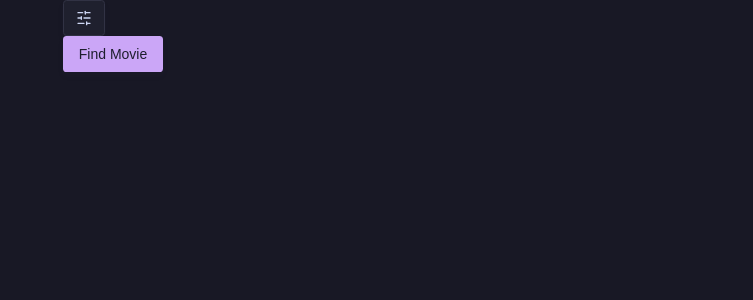
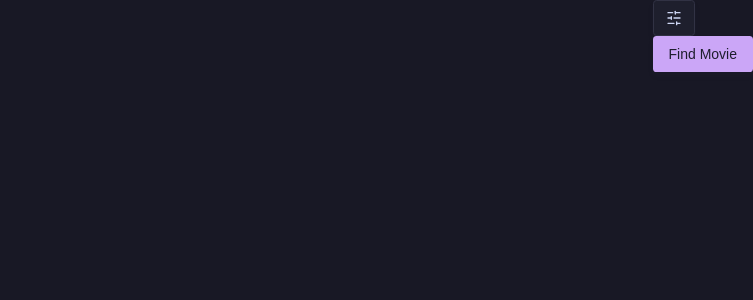
Before and after one commit to joayo13/quickflick, a Next.js app: page / in a window 1280 px wide. Shown: the top 300 px of the page, without its empty margins (527-1280 px from the left). Built offline with nearby package versions, Linux system fonts and the light colour scheme.

Commit message:
made doc no scroll and adjusted opacity animation on card exit

```diff
--- a/src/app/features/DiscoverMovieSection/DiscoverMovieSection.tsx
+++ b/src/app/features/DiscoverMovieSection/DiscoverMovieSection.tsx
@@ -61,8 +61,11 @@ export default function DiscoverMovieSection() {
 
     return (
         <div className="max-w-3xl">
-            <DiscoverMovieForm form={form} />
-            <Button onClick={() => form.handleSubmit(onSubmit)()}>Find Movie</Button>
+            <div className="fixed top-0 right-0">
+                <DiscoverMovieForm form={form} />
+                <Button onClick={() => form.handleSubmit(onSubmit)()}>Find Movie</Button>
+            </div>
+
             <div className="grid place-items-center">{displayDiscoverMovieResults()}</div>
         </div>
     );
--- a/src/app/features/DiscoverMovieSection/components/DiscoverMovieMovieCard.tsx
+++ b/src/app/features/DiscoverMovieSection/components/DiscoverMovieMovieCard.tsx
@@ -15,7 +15,7 @@ export default function DiscoverMovieMovieCard({
 
     useMotionValueEvent(x, "change", (latest) => console.log(latest));
 
-    const opacity = useTransform(x, [-150, 0, 150], [0, 1, 0]);
+    const opacity = useTransform(x, [-70, 0, 70], [0, 1, 0]);
     const rotate = useTransform(x, [-150, 150], [-18, 18]);
 
     const handleDragEnd = () => {
--- /dev/null
+++ b/src/app/features/Toolbar/Toolbar.tsx
@@ -0,0 +1,5 @@
+import React from "react";
+
+export default function Toolbar() {
+    return <div className="fixed top-0 flex w-screen blur-lg"></div>;
+}
--- a/src/app/globals.css
+++ b/src/app/globals.css
@@ -2,6 +2,10 @@
 @import "tw-animate-css";
 
 @custom-variant dark (&:is(.dark *));
+
+body {
+    overflow: hidden;
+}
 
 :root {
     --background: oklch(0.9578 0.0058 264.5321);
```
